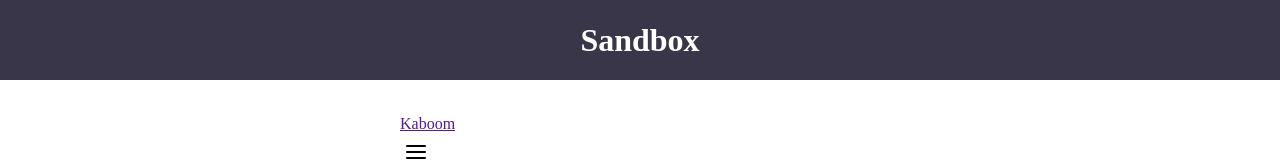
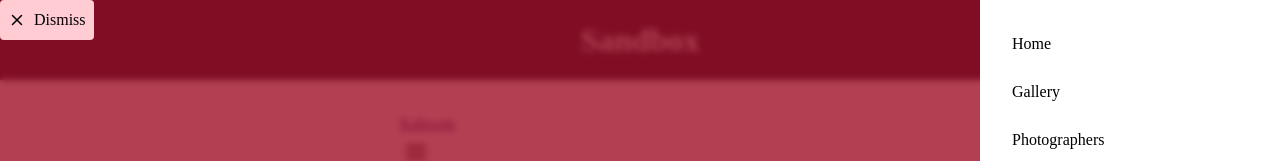
Before and after one commit to paulichdom/joy-of-react-playground, a React (Vite) app: page / in a window 1280 px wide. Both pictures are taken after a click on the button 416 px from the left and 152 px from the top of the page. Shown: the top 161 px of the page. Built offline with nearby package versions, Linux system fonts and the light colour scheme.

Commit message:
add drawer component

```diff
--- /dev/null
+++ b/src/components/HamburgerMenu/Drawer.tsx
@@ -0,0 +1,67 @@
+import * as React from 'react';
+import styled from 'styled-components';
+import { X as Close } from 'react-feather';
+//import FocusLock from 'react-focus-lock';
+//import { RemoveScroll } from 'react-remove-scroll';
+
+type DrawerProps = {
+  handleDismiss: () => void;
+  children: React.ReactNode;
+};
+
+const Drawer: React.FC<DrawerProps> = ({ handleDismiss, children }) => {
+  return (
+    <Wrapper>
+      <Backdrop>
+        <DrawerWrapper>{children}</DrawerWrapper>
+        <CloseButton onClick={handleDismiss}>
+          <Close size={18}/> Dismiss
+        </CloseButton>
+      </Backdrop>
+    </Wrapper>
+  );
+};
+
+export default Drawer;
+
+const Wrapper = styled.div`
+  position: fixed;
+  inset: 0;
+  padding: 16px;
+`;
+
+const Backdrop = styled.div`
+  position: absolute;
+  inset: 0;
+  background: hsl(350deg 100% 30% / 0.75);
+  backdrop-filter: blur(3px);
+  animation: fadeIn 850ms cubic-bezier(0.14, 0.78, 0.36, 1);
+`;
+
+const DrawerWrapper = styled.div`
+  position: absolute;
+  top: 0;
+  right: 0;
+  bottom: 0;
+  width: 50%;
+  max-width: 300px;
+  min-width: 200px;
+  display: flex;
+  flex-direction: column;
+  justify-content: space-between;
+  background: white;
+  padding: 32px;
+  animation: slideIn 500ms cubic-bezier(0.14, 0.78, 0.36, 1);
+`;
+
+const CloseButton = styled.button`
+  display: flex;
+  align-items: center;
+  justify-content: center;
+  gap: 8px;
+  padding: 8px;
+  cursor: pointer;
+  border: none;
+  background: hsl(350deg 100% 90%);
+  border-radius: 4px;
+`;
--- a/src/components/HamburgerMenu/Header.tsx
+++ b/src/components/HamburgerMenu/Header.tsx
@@ -2,6 +2,7 @@ import * as React from 'react';
 import { Menu } from 'react-feather';
 import styled from 'styled-components';
 import { useToggle } from '../../hooks/use-toggle';
+import Drawer from './Drawer';
 
 const Header: React.FC = () => {
   const [isMenuOpen, toggleIsMenuOpen] = useToggle(false);
@@ -13,6 +14,7 @@ const Header: React.FC = () => {
           <Menu />
         </HamburgerButton>
         {isMenuOpen && (
+          <Drawer handleDismiss={toggleIsMenuOpen}>
             <NavigationList>
               <li>
                 <a href="">Home</a>
@@ -27,6 +29,7 @@ const Header: React.FC = () => {
                 <a href="">Submit Work</a>
               </li>
             </NavigationList>
+          </Drawer>
         )}
       </div>
     </header>
```
Lines whose indentation alone changed are shown as unchanged.
